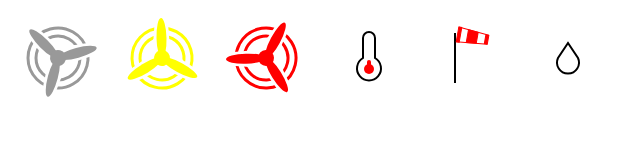
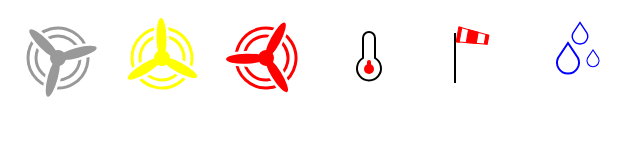
Before and after one commit to MrJean/Snap.svg-playground, a plain HTML site: page index.html in a window 1280 px wide. Shown: the full height of the page, 0-640 px from the left. Drawn offline with Linux system fonts and the light colour scheme.

Commit message:
Refactor of humidity

```diff
--- a/index.html
+++ b/index.html
@@ -17,6 +17,7 @@
         <script src="scripts/windmill.snapsvg.js"></script>
         <script src="scripts/thermometer.snapsvg.js"></script>
         <script src="scripts/beaufort.snapsvg.js"></script>
+        <script src="scripts/humidity.snapsvg.js"></script>
 
         <script>
 
@@ -45,70 +46,11 @@
                 var windmeter = new Beaufort();
                 windmeter.setBeaufort(1);
 
-                // ***
-                // Humidity
-                // ***
-                humidity = (function() {
-
-                    var humimdity = 0;
-                    var drop = undefined;
-                    var dropsPos = [
-                        [ 't25,-2s,s0.55,0.55', 't25,0s,s0.55,0.55' ],
-                        [ 't12,-27s,s0.7,0.7', 't12,-25s,s0.7,0.7' ],
-                        [ 't-10,-10s,s0.6,0.6', 't-10,-8s,s0.6,0.6' ]
-                    ];
-                    var drops = [];
-
-                    function drawDrop() {
-                        var surface = Snap("#humidity");
-                        surface.attr({ viewBox: "0 0 100 100" });
-
-                        drop = surface.path("M30,50 A11,11 0 1,0 50,50 L40,35 z").attr({
-                            stroke: '#000',
-                            strokeWidth: 2,
-                            fill: 'none'
-                        });
-                    }
-
-                    function clearHumidity() {
-                        for (i = 0; i < drops.length; i++) {
-                            drops[i].animate({
-                                strokeWidth: 0
-                            }, 100, function() {
-                                this.remove();
-                            });
-                        }
-                    }
-
-                    function adjustHumidity() {
-                        clearHumidity();
-                        for (i = 0; i < humimdity; i++) {
-                            var extraDrop = drop.clone();
-                            drops[i] = extraDrop;
-                            extraDrop.attr({
-                                transform: dropsPos[i][0],
-                                strokeWidth: 0
-                            }).animate({
-                                transform: dropsPos[i][1],
-                                strokeWidth: 2
-                            }, 1000);
-                        }
-                    }
-
-                    return {
-                        draw : function() {
-                            drawDrop();
-                        },
-
-                        changeHumidity : function() {
-                            humimdity = Math.floor(Math.random() * 4);
-                            adjustHumidity();
-                        }
-                    }
-
-                })();
-
-                humidity.draw();
+                var humidity = new Humidity({
+                    stroke: 'Blue',
+                    speed: 500,
+                    humidity: 2
+                });
 
             })();
 
--- /dev/null
+++ b/scripts/humidity.snapsvg.js
@@ -0,0 +1,76 @@
+/**
+ * Humidity
+ */
+
+function Humidity(options) {
+
+    var surface, drop = undefined;
+    var drops = [];
+    var dropsPos = [
+        [ 't25,-2s,s0.55,0.55', 't25,0s,s0.55,0.55' ],
+        [ 't12,-27s,s0.7,0.7', 't12,-25s,s0.7,0.7' ],
+        [ 't-10,-10s,s0.6,0.6', 't-10,-8s,s0.6,0.6' ]
+    ];
+
+    function drawDrop() {
+        surface = Snap(ops.element);
+        surface.attr({ viewBox: "0 0 100 100" });
+
+        drop = surface.path("M30,50 A11,11 0 1,0 50,50 L40,35 z").attr({
+            stroke: ops.stroke,
+            strokeWidth: 2,
+            fill: 'none'
+        });
+    }
+
+    function adjustHumidity() {
+        clearHumidity();
+        for (var i = 0; i < ops.humidity; i++) {
+            var extraDrop = drop.clone();
+            drops[i] = extraDrop;
+            extraDrop.attr({
+                transform: dropsPos[i][0],
+                strokeWidth: 0
+            }).animate({
+                transform: dropsPos[i][1],
+                strokeWidth: 2
+            }, ops.speed);
+        }
+    }
+
+    function clearHumidity() {
+        for (i = 0; i < drops.length; i++) {
+            drops[i].animate({
+                strokeWidth: 0
+            }, (ops.speed / 10), function() {
+                this.remove();
+            });
+        }
+    }
+
+    function extend(a, b){
+        for(var key in b)
+            if(b.hasOwnProperty(key))
+                a[key] = b[key];
+        return a;
+    }
+
+    var ops = {
+        element: '#humidity',
+        stroke: '#000',
+        speed: 1000,
+        humidity: 0
+    };
+
+    extend(ops, options);
+    drawDrop();
+    adjustHumidity();
+
+    return {
+        setHumidity : function(humidity) {
+            ops.humimdity = humidity
+            adjustHumidity();
+        }
+    }
+
+};
```
